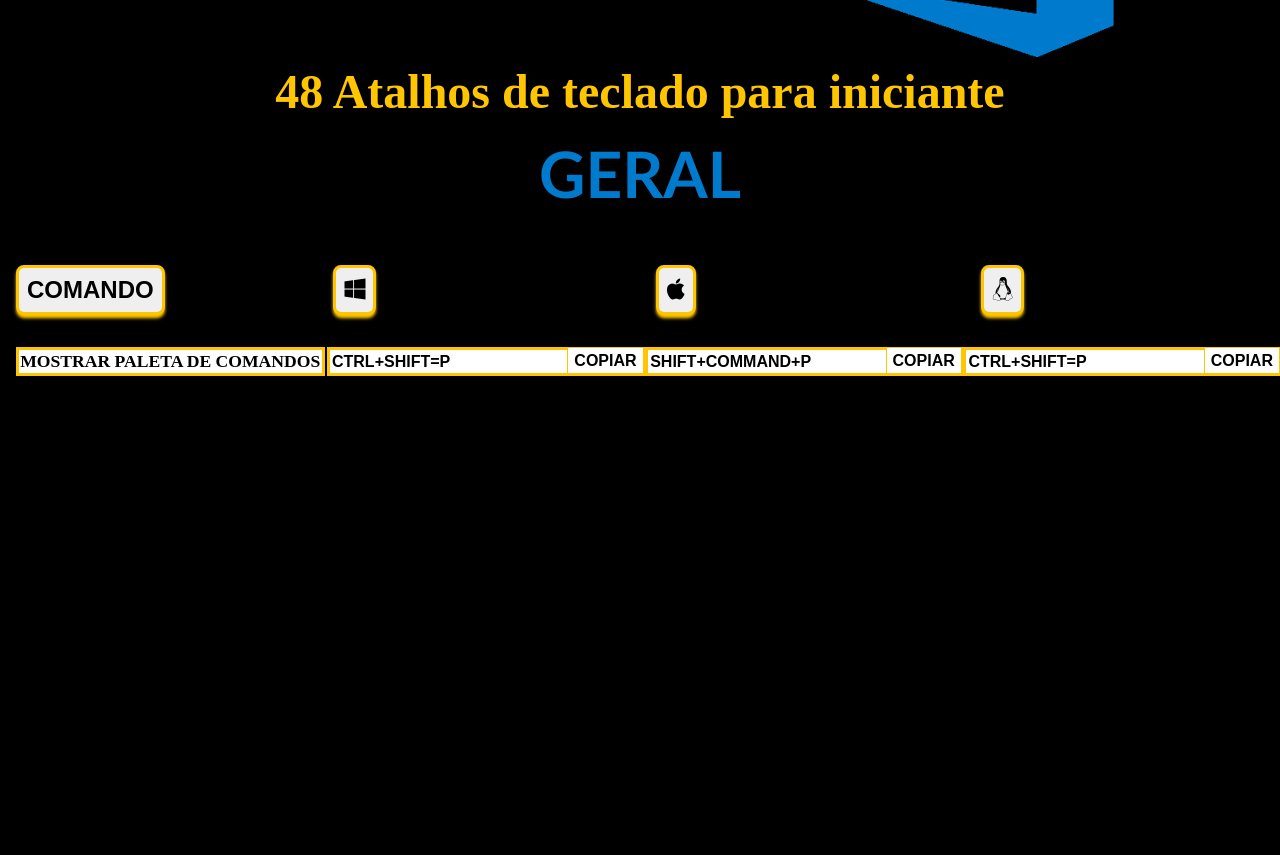
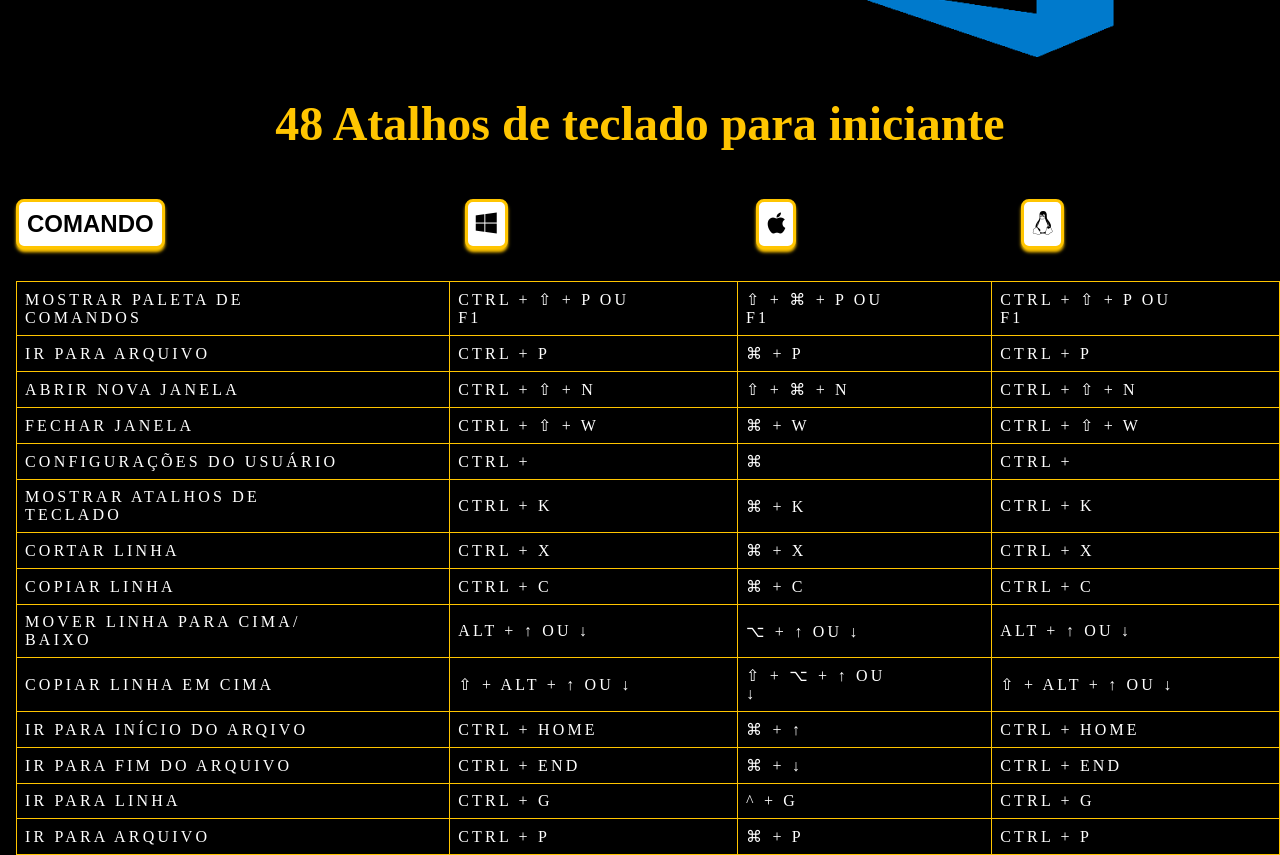
Before and after one commit to AndreRolimDias/VS-CODE-, a website: page src/index.html in a window 1280 px wide. Shown: the part 451-1306 px from the top of the page. Before the commit the page ends 875 px from the top, so only its background shows below. Drawn offline with Linux system fonts and the light colour scheme.

Commit message:
added new table shape

```diff
--- a/src/_home.css
+++ b/src/_home.css
@@ -2,13 +2,13 @@
     color: #007acc;
     background-color: #000;
     font-size: 10rem;
-   font-family: 'Gill Sans', 'Gill Sans MT', Calibri, 'Trebuchet MS', sans-serif;
+    font-family: 'Gill Sans', 'Gill Sans MT', Calibri, 'Trebuchet MS',
+        sans-serif;
     font-weight: 400;
 
     text-align: left;
     text-transform: uppercase;
     margin: 4rem 30rem -4rem 13rem;
-
 }
 
 .background_home {
@@ -21,23 +21,24 @@
     width: 100%;
     height: 100%;
     text-align: center;
-    margin:-2rem 0 0 0;
+    margin: 0 0 3rem 0;
 }
 
 .geral h2 {
     font-size: 4rem;
     color: #007acc;
     text-transform: uppercase;
-    font-family: 'Gill Sans', 'Gill Sans MT', Calibri, 'Trebuchet MS', sans-serif;
+    font-family: 'Gill Sans', 'Gill Sans MT', Calibri, 'Trebuchet MS',
+        sans-serif;
     text-align: center;
-    margin-top: 1rem;
+    margin: 0.5rem;
 }
 
 .btn_icone,
 .btn_icone_windows,
 .btn_icone_apple,
 .btn_icone_linux {
-    color: #000
+    color: #000;
     background-color: #fff;
     padding: 0.5rem 0.5rem;
     border: 0.2rem solid #ffc500;
@@ -48,78 +49,33 @@
     text-transform: uppercase;
     margin: 0 0 2rem 1rem;
 }
-.tabela001 {
-    display: flex;
-}
-
-.tabela1 {
-    color: #000;
-    height: 1.3rem;
-    width: 19rem;
-    font-size: 1.1rem;
-    font-weight: 700;
-    text-transform: uppercase;
-    border: solid;
-    border-color: #ffc500;
-    background-color: #fff;
-    margin: 0 0 3rem 1rem;
-    padding: 0.08rem;
-}
-
-.btn_input {
-    width: 19.5rem;
-    height: 1.3rem;
-    font-size: 1rem;
-    text-transform: uppercase;
-    text-align: ;
-    font-weight: 700;
-    border: solid;
-    border-color: #ffc500;
-    margin: 0rem 0rem 0rem 0.1rem;
-
-}
-
-.btn {
-    cursor: pointer;
-    color: #000;
-    font-size: 1rem;
-    height: 1.7rem;
-    background-color: #fff;
-    border: 0.1rem solid #ffc500;
-    font-weight: 700;
-    text-transform: uppercase;
-   transition: 0.5s all ease;
-   margin: 0 0 0 -4.9rem;
-}
-.btn:hover,
-.btn:active,
-.btn:focus {
-     border-color: #ffc500;
-     background-color: #ffc500;
-     color:#fff;
-}
 
 .btn_icone_windows {
-    margin: 0 0 0 10.3rem;
+    margin: 0 0 0 18.5rem;
 }
 
 .btn_icone_apple {
-    margin: 0 0 0 17.2rem;
+    margin: 0 0 0 15.3rem;
 }
 
 .btn_icone_linux {
-    margin: 0 0 0 17.6rem;
+    margin: 0 0 0 13.8rem;
 }
 
-.tabela, td, th {
-    white-space: nowrap;
-    font-size: 1.1rem;
-    font-weight: 700;
-    border: 0.1rem solid #ffc500;
-    background-color: #fff;
+table,
+tr,
+th {
+    font-size: 1rem;
+    font-weight: 200;
+    letter-spacing: 0.2rem;
+    color: #fff;
+    text-transform: uppercase;
+    text-align: left;
+    border: 0.01rem solid #ffc500;
     border-collapse: collapse;
-    margin: 0 1rem 0 1rem;
-
-
-
+    padding: 0.5rem 5.5rem 0.5rem 0.5rem;
+    margin-left: 1rem;
 }
+h3 {
+    color: #fff;
+}
--- a/src/index.html
+++ b/src/index.html
@@ -12,9 +12,6 @@
             <h1>vs code</h1>
             <img class="background_home" src="./image/vscode.png" alt="" />
             <h2>48 Atalhos de teclado para iniciante</h2>
-        </section>
-        <section class="geral">
-            <h2>geral</h2>
 
             <button class="btn_icone">comando</button>
             <button class="btn_icone_windows">
@@ -26,23 +23,93 @@
             <button class="btn_icone_linux">
                 <i class="fa-brands fa-linux"></i>
             </button>
+
+            <table>
+                <tr>
+                    <th>mostrar paleta de comandos</th>
+                    <th>ctrl + ⇧ + p ou f1</th>
+                    <th>⇧ + ⌘ + p ou f1</th>
+                    <th>ctrl + ⇧ + p ou f1</th>
+                </tr>
+                <tr>
+                    <th>ir para arquivo</th>
+                    <th>ctrl + p</th>
+                    <th>⌘ + p</th>
+                    <th>ctrl + p</th>
+                </tr>
+                <tr>
+                    <th>abrir nova janela</th>
+                    <th>ctrl + ⇧ + n</th>
+                    <th>⇧ + ⌘ + n</th>
+                    <th>ctrl + ⇧ + n</th>
+                </tr>
+                <tr>
+                    <th>fechar janela</th>
+                    <th>ctrl + ⇧ + w</th>
+                    <th>⌘ + w</th>
+                    <th>ctrl + ⇧ + w</th>
+                </tr>
+                <tr>
+                    <th>configurações do usuário</th>
+                    <th>ctrl +</th>
+                    <th>⌘</th>
+                    <th>ctrl +</th>
+                </tr>
+                <tr>
+                    <th>mostrar atalhos de teclado</th>
+                    <th>ctrl + k</th>
+                    <th>⌘ + K</th>
+                    <th>ctrl + k</th>
+                </tr>
+                <tr>
+                    <th>cortar linha</th>
+                    <th>ctrl + x</th>
+                    <th>⌘ + x</th>
+                    <th>ctrl + x</th>
+                </tr>
+                <tr>
+                    <th>copiar linha</th>
+                    <th>ctrl + c</th>
+                    <th>⌘ + c</th>
+                    <th>ctrl + c</th>
+                </tr>
+                <tr>
+                    <th>mover linha para cima/ baixo</th>
+                    <th>alt + ↑ ou ↓</th>
+                    <th>⌥ + ↑ ou ↓</th>
+                    <th>alt + ↑ ou ↓</th>
+                </tr>
+                <tr>
+                    <th>copiar linha em cima</th>
+                    <th>⇧ + alt + ↑ ou ↓</th>
+                    <th>⇧ + ⌥ + ↑ ou ↓</th>
+                    <th>⇧ + alt + ↑ ou ↓</th>
+                </tr>
+                <tr>
+                    <th>ir para início do arqivo</th>
+                    <th>ctrl + home</th>
+                    <th>⌘ + ↑</th>
+                    <th>ctrl + home</th>
+                </tr>
+                <tr>
+                    <th>ir para fim do arquivo</th>
+                    <th>ctrl + end</th>
+                    <th>⌘ + ↓</th>
+                    <th>ctrl + end</th>
+                </tr>
+                <tr>
+                    <th>ir para linha</th>
+                    <th>ctrl + g</th>
+                    <th>^ + g</th>
+                    <th>ctrl + g</th>
+                </tr>
+                <tr>
+                    <th>ir para arquivo</th>
+                    <th>ctrl + p</th>
+                    <th>⌘ + p</th>
+                    <th>ctrl + p</th>
+                </tr>
+            </table>
         </section>
-        <div class="tabela001">
-            <section class="tabela1">mostrar paleta de comandos</section>
-            <input class="btn_input" type="text" name="" value="CTRL+SHIFT=P" />
-            <button class="btn btn--style">copiar</button>
-            <input
-                class="btn_input"
-                type="text"
-                name=""
-                id=""
-                value="SHIFT+COMMAND+P"
-            />
-            <button class="btn">copiar</button>
-            <input class="btn_input" type="text" name="" value="CTRL+SHIFT=P" />
-            <button class="btn">copiar</button>
-        </div>
-
-        <script src="javascript.js"></script>
     </body>
 </html>
```
